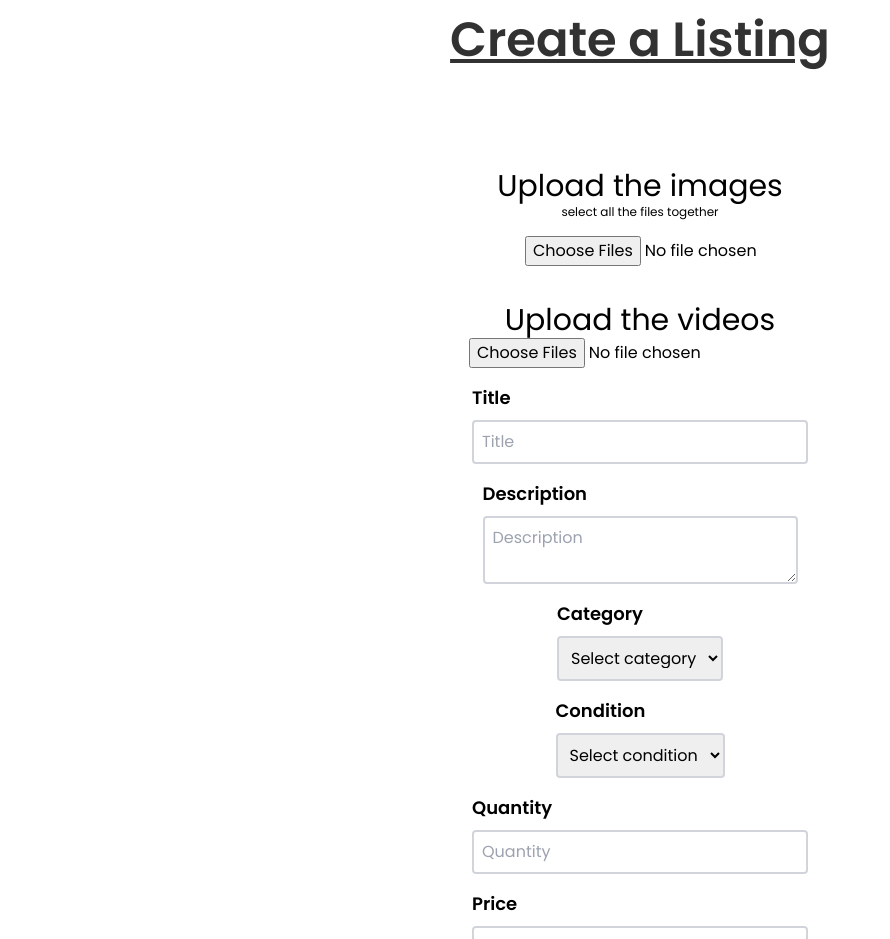
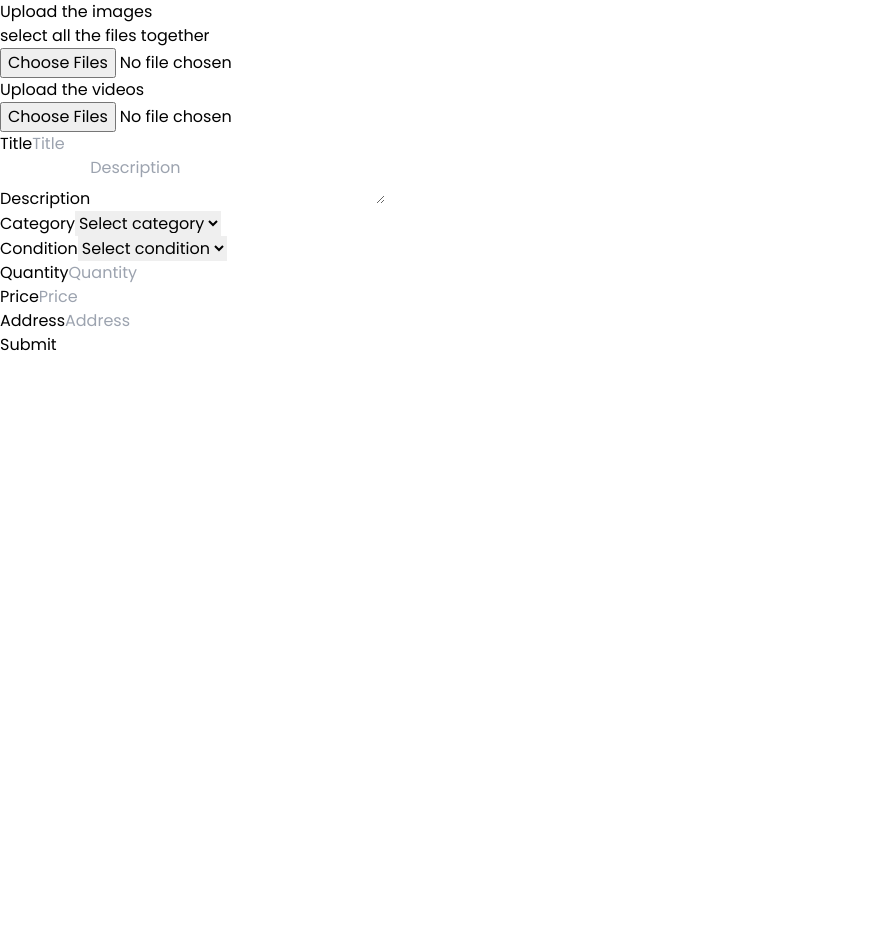
Before and after one commit to ElzaAnnThomas/EP-HUB-Frontend, a React (Vite) app: page /sell in a window 1280 px wide. Shown: the part 104-1043 px from the top of the page, without its empty margins (0-890 px from the left). After the commit the page ends 800 px from the top, so only its background shows below. Built offline with nearby package versions, Linux system fonts and the light colour scheme.

Commit message:
selling page styling removed

```diff
--- a/src/Pages/SellingPage.jsx
+++ b/src/Pages/SellingPage.jsx
@@ -30,66 +30,56 @@ const SellingPage = () => {
   };
 
   return (
-    <div className='flex flex-col'>
+    <div>
       <SearchBar/>
-      <p className='text-5xl p-2 font-semibold opacity-80 underline mt-8 text-center overflow-hidden'>Create a Listing</p>
-      <form onSubmit={handleSubmit} className="p-4 flex flex-col items-center mt-20">
-        {/* upload image option */}
-        <div className='flex flex-col items-center justify-center'>
-            <p className='text-3xl overflow-hidden'>Upload the images</p>
-            <p className='text-xs'>select all the files together</p>
-            <input type="file" name="image" onChange={handleChange} multiple className="mb-4 ml-28 mt-4" />
+      <p>Create a Listing</p>
+      <form onSubmit={handleSubmit}>
+        <div>
+            <p>Upload the images</p>
+            <p>select all the files together</p>
+            <input type="file" name="image" onChange={handleChange} multiple />
         </div>
-        {/* upload video option */}
-        <div className='flex flex-col items-center justify-center mt-5'>
-            <p className='text-3xl overflow-hidden'>Upload the videos</p>
-            <input type="file" name="video" accept="video/*" multiple onChange={handleChange} className="mb-4" />
+        <div>
+            <p>Upload the videos</p>
+            <input type="file" name="video" accept="video/*" multiple onChange={handleChange} />
         </div>
-        {/* enter the title */}
-        <div className='flex flex-col gap-2'>
-            <label className='text-lg font-semibold'>Title</label>
-            <input type="text" name="title" placeholder="Title" onChange={handleChange} className="mb-4 p-2 border-2 border-gray-300 rounded" />
+        <div>
+            <label>Title</label>
+            <input type="text" name="title" placeholder="Title" onChange={handleChange} />
         </div>
-        {/* enter the description */}
-        <div className='flex flex-col gap-2'>
-            <label className='text-lg font-semibold'>Description</label>
-            <textarea name="description" placeholder="Description" onChange={handleChange} className="mb-4 p-2 border-2 border-gray-300 rounded" />
+        <div>
+            <label>Description</label>
+            <textarea name="description" placeholder="Description" onChange={handleChange} />
         </div>
-        {/* select category and condition */}
-        <div className='flex flex-col gap-2'>
-            <label className='text-lg font-semibold'>Category</label>
-            <select name="category" onChange={handleChange} className="mb-4 p-2 border-2 border-gray-300 rounded">
+        <div>
+            <label>Category</label>
+            <select name="category" onChange={handleChange}>
             <option value="">Select category</option>
             <option value="cat1">cat1</option>
-            {/* Add your categories here */}
             </select>
         </div>
-        <div className='flex flex-col gap-2'>
-            <label className='text-lg font-semibold'>Condition</label>
-            <select name="condition" onChange={handleChange} className="mb-4 p-2 border-2 border-gray-300 rounded">
+        <div>
+            <label>Condition</label>
+            <select name="condition" onChange={handleChange}>
             <option value="">Select condition</option>
             <option value="new">New</option>
             <option value="used">Used</option>
             </select>
         </div>
-        {/* enter the quantity */}
-        <div className='flex flex-col gap-2'>
-            <label className='text-lg font-semibold'>Quantity</label>
-            <input type="number" name="quantity" placeholder="Quantity" onChange={handleChange} className="mb-4 p-2 border-2 border-gray-300 rounded" />
+        <div>
+            <label>Quantity</label>
+            <input type="number" name="quantity" placeholder="Quantity" onChange={handleChange} />
         </div>
-        {/* enter the price */}
-        <div className='flex flex-col gap-2'>
-            <label className='text-lg font-semibold'>Price</label>
-            <input type="number" name="price" placeholder="Price" onChange={handleChange} className="mb-4 p-2 border-2 border-gray-300 rounded" />
+        <div>
+            <label>Price</label>
+            <input type="number" name="price" placeholder="Price" onChange={handleChange} />
         </div>
-        {/* enter the address */}
-        <div className='flex flex-col gap-2'>
-            <label className='text-lg font-semibold'>Address</label>
-            <input type="text" name="address" placeholder="Address" onChange={handleChange} className="mb-4 p-2 border-2 border-gray-300 rounded" />
+        <div>
+            <label>Address</label>
+            <input type="text" name="address" placeholder="Address" onChange={handleChange} />
         </div>
-        {/* submit button */}
-        <div className='mt-4'>
-          <button type="submit" className="bg-blue-500 text-white px-4 py-2 rounded">Submit</button>
+        <div>
+          <button type="submit">Submit</button>
         </div>
       </form>
     </div>
```
